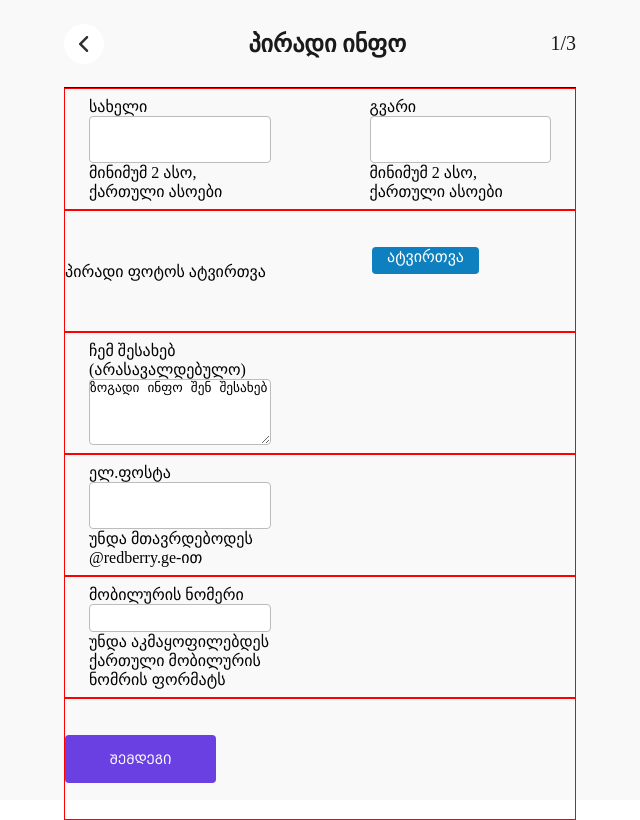
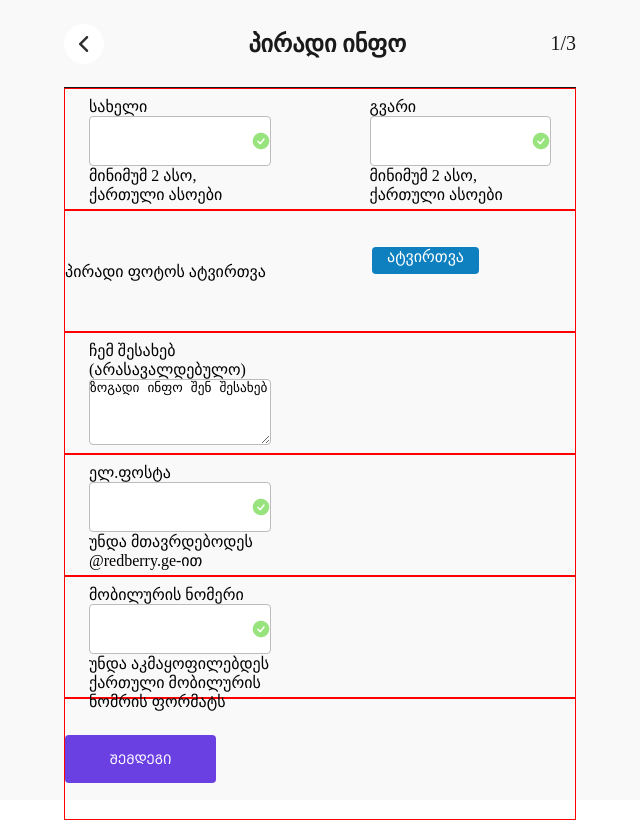
Before and after one commit to megi-j/assignment, a React (Create React App) app: page / in a window 1280 px wide. Both pictures are taken after a click on the button "ᲠᲔᲖᲘᲣᲛᲔᲡ ᲓᲐᲛᲐᲢᲔᲑᲐ". Shown: the whole page, without its empty margins (0-640 px from the left). Built offline with nearby package versions, Linux system fonts and the light colour scheme.

Commit message:
feat: add validation icons

```diff
--- a/src/components/FormBox.js
+++ b/src/components/FormBox.js
@@ -1,7 +1,8 @@
 import { useState } from "react";
 import { useForm, SubmitHandler } from "react-hook-form";
 import styled from "styled-components";
-
+import green from "../images/green-icon.png";
+import red from "../images/red-icon.png";
 export default function FormBox() {
   const [isSubmitClicked, setIsSubmitClicked] = useState(false);
   const {
@@ -20,7 +21,7 @@ export default function FormBox() {
       <InfoBox>
         <InputBox>
           <Label htmlFor="">სახელი</Label>
-          <Input
+          <InputIconBox
             style={{
               border:
                 isSubmitClicked && errors.name
@@ -29,15 +30,31 @@ export default function FormBox() {
                   ? "1px solid #98E37E"
                   : "1px solid #BCBCBC",
             }}
-            type="text"
-            {...register("name", { required: true })}
+          >
+            <Input type="text" {...register("name", { required: true })} />
+            <img
+              style={{
+                display: !errors.name ? "block" : "none",
+              }}
+              src={green}
+              alt=""
             />
+            <img
+              style={{
+                marginRight: "-30px",
+                display: errors.name ? "block" : "none",
+              }}
+              src={red}
+              alt=""
+            />
+          </InputIconBox>
+
           <p>მინიმუმ 2 ასო, ქართული ასოები</p>
         </InputBox>
 
         <InputBox>
           <Label htmlFor="">გვარი</Label>
-          <Input
+          <InputIconBox
             style={{
               border:
                 isSubmitClicked && errors.lastName
@@ -46,9 +63,24 @@ export default function FormBox() {
                   ? "1px solid #98E37E"
                   : "1px solid #BCBCBC",
             }}
-            type="text"
-            {...register("lastName", { required: true })}
+          >
+            <Input type="text" {...register("lastName", { required: true })} />
+            <img
+              style={{
+                display: !errors.lastName ? "block" : "none",
+              }}
+              src={green}
+              alt=""
             />
+            <img
+              style={{
+                marginRight: "-30px",
+                display: errors.lastName ? "block" : "none",
+              }}
+              src={red}
+              alt=""
+            />
+          </InputIconBox>
           <p>მინიმუმ 2 ასო, ქართული ასოები</p>
         </InputBox>
       </InfoBox>
@@ -56,16 +88,20 @@ export default function FormBox() {
       <InfoBox>
         <p>პირადი ფოტოს ატვირთვა</p>
         <div style={{ position: "relative" }}>
-          <Input
-            type="file"
-            name="ფოტო"
+          <InputIconBox
             style={{
               zIndex: 2,
               position: "relative",
               opacity: 0,
             }}
+          >
+            <Input
+              type="file"
+              name="ფოტო"
               {...register("image", { required: true })}
             />
+          </InputIconBox>
+
           <p
             style={{
               position: "absolute",
@@ -108,7 +144,7 @@ export default function FormBox() {
       <InfoBox>
         <InputBox>
           <Label>ელ.ფოსტა</Label>
-          <Input
+          <InputIconBox
             style={{
               border:
                 isSubmitClicked && errors.email
@@ -117,9 +153,25 @@ export default function FormBox() {
                   ? "1px solid #98E37E"
                   : "1px solid #BCBCBC",
             }}
-            type="email"
-            {...register("email", { required: true })}
+          >
+            <Input type="email" {...register("email", { required: true })} />
+            <img
+              style={{
+                display: !errors.email ? "block" : "none",
+              }}
+              src={green}
+              alt=""
             />
+            <img
+              style={{
+                marginRight: "-30px",
+                display: errors.email ? "block" : "none",
+              }}
+              src={red}
+              alt=""
+            />
+          </InputIconBox>
+
           <p>უნდა მთავრდებოდეს @redberry.ge-ით</p>
         </InputBox>
       </InfoBox>
@@ -127,7 +179,7 @@ export default function FormBox() {
       <InfoBox>
         <InputBox>
           <Label>მობილურის ნომერი</Label>
-          <Input
+          <InputIconBox
             style={{
               border:
                 isSubmitClicked && errors.number
@@ -136,9 +188,25 @@ export default function FormBox() {
                   ? "1px solid #98E37E"
                   : "1px solid #BCBCBC",
             }}
-            type="tel"
-            {...register("number", { required: true })}
+          >
+            <Input type="tel" {...register("number", { required: true })} />
+            <img
+              style={{
+                display: !errors.number ? "block" : "none",
+              }}
+              src={green}
+              alt=""
             />
+            <img
+              style={{
+                marginRight: "-30px",
+                display: errors.number ? "block" : "none",
+              }}
+              src={red}
+              alt=""
+            />
+          </InputIconBox>
+
           <p>უნდა აკმაყოფილებდეს ქართული მობილურის ნომრის ფორმატს</p>
         </InputBox>
       </InfoBox>
@@ -168,11 +236,20 @@ const InputBox = styled.div`
   flex-direction: column;
   padding: 8px 24px;
 `;
+const InputIconBox = styled.div`
+  width: 100%;
+  display: flex;
+  justify-content: space-between;
+  align-items: center;
+  border-radius: 4px;
+  background: #ffffff;
+`;
 const Input = styled.input`
+  width: 90%;
   height: 48px;
-  background: #ffffff;
-
-  border-radius: 4px;
+  background: rgba(255, 255, 255, 0);
+  border: none;
+  outline: none;
 `;
 const Label = styled.label`
   font-weight: 500;
```
Also changed, not shown: src/images/green-icon.png (added), src/images/red-icon.png (added). Lines whose indentation alone changed are shown as unchanged.
